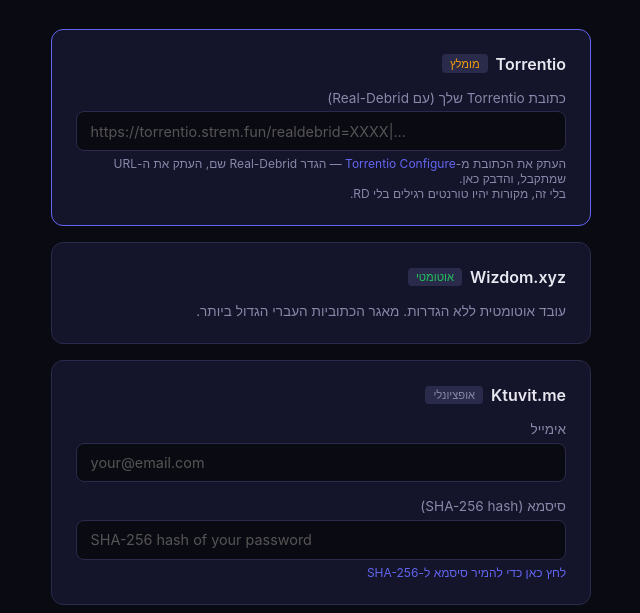
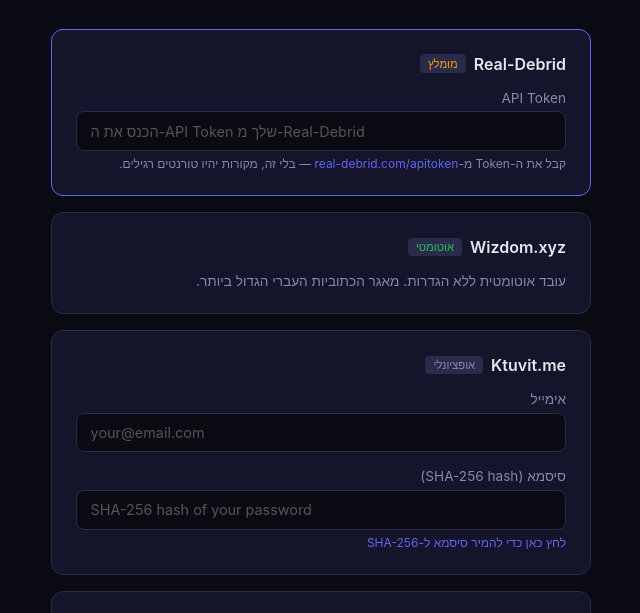
Before and after one commit to shahar015/hebsubscout-stremio, a website: page configure.html in a window 1280 px wide. Shown: the part 142-755 px from the top of the page, without its empty margins (319-959 px from the left). Drawn offline with Linux system fonts and the light colour scheme.

Commit message:
fix: simplify config — just ask for RD API token, build Torrentio URL automatically
Users paste their Real-Debrid API token from real-debrid.com/apitoken.
We construct the Torrentio URL with sort=qualitysize + RD token.
No more copying Torrentio URLs manually.

```diff
--- a/configure.html
+++ b/configure.html
@@ -240,14 +240,13 @@
     </div>
 
     <div class="card" style="border-color: var(--accent);">
-      <h2>Torrentio <span class="tag" style="color: var(--warning);">מומלץ</span></h2>
+      <h2>Real-Debrid <span class="tag" style="color: var(--warning);">מומלץ</span></h2>
       <div class="field">
-        <label>כתובת Torrentio שלך (עם Real-Debrid)</label>
-        <input type="url" id="torrentioUrl" placeholder="https://torrentio.strem.fun/realdebrid=XXXX|..." dir="ltr">
+        <label>API Token</label>
+        <input type="text" id="rdToken" placeholder="הכנס את ה-API Token שלך מ-Real-Debrid" dir="ltr">
         <div class="hint">
-          העתק את הכתובת מ-<a href="https://torrentio.strem.fun/configure" target="_blank" style="color: var(--accent); text-decoration: none;">Torrentio Configure</a> —
-          הגדר Real-Debrid שם, העתק את ה-URL שמתקבל, והדבק כאן.
-          <br>בלי זה, מקורות יהיו טורנטים רגילים בלי RD.
+          קבל את ה-Token מ-<a href="https://real-debrid.com/apitoken" target="_blank" style="color: var(--accent); text-decoration: none;">real-debrid.com/apitoken</a>
+          — בלי זה, מקורות יהיו טורנטים רגילים.
         </div>
       </div>
     </div>
@@ -341,12 +340,15 @@
 
     function buildConfig() {
       const config = {};
-      const torrentio = document.getElementById('torrentioUrl').value.trim();
+      const rdToken = document.getElementById('rdToken').value.trim();
       const email = document.getElementById('ktuvitEmail').value.trim();
       const pass = document.getElementById('ktuvitPassword').value.trim();
       const osKey = document.getElementById('opensubsKey').value.trim();
       const mfUrl = document.getElementById('mediafusionUrl').value.trim();
-      if (torrentio) config.torrentioUrl = torrentio;
+      // Build Torrentio URL with RD token + sensible defaults
+      if (rdToken) {
+        config.torrentioUrl = `https://torrentio.strem.fun/sort=qualitysize|realdebrid=${rdToken}`;
+      }
       if (email) config.ktuvitEmail = email;
       if (pass) config.ktuvitPassword = pass;
       if (osKey) config.opensubsApiKey = osKey;
```
